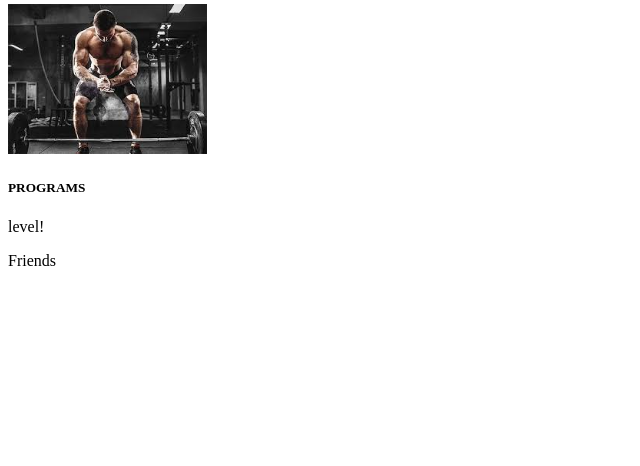
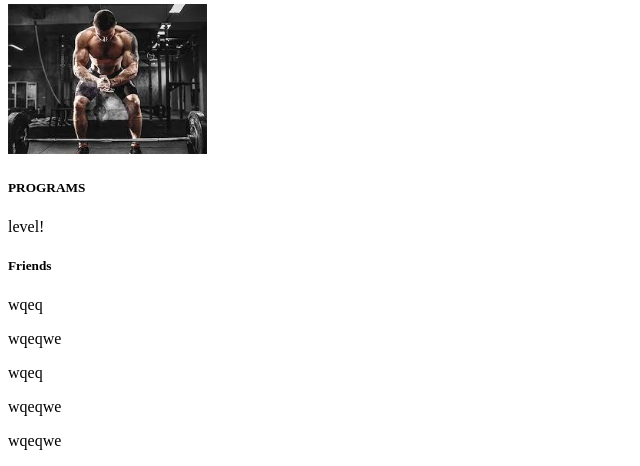
Before and after one commit to FrontMaybeBackend/GymApp, a Symfony app: template templates/starter_page/index.html.twig in a window 1280 px wide. Shown: the part 1457-1923 px from the top of the page, without its empty margins (0-640 px from the left). Before the commit the page ends 1723 px from the top, so only its background shows below. Run offline with Twig, Linux system fonts and the light colour scheme; the template is opened without the code that fills it, so the values that code supplies are empty; some libraries are stand-ins or nearby versions; some web fonts are replaced.

Commit message:
Added tested div

```diff
--- a/templates/starter_page/index.html.twig
+++ b/templates/starter_page/index.html.twig
@@ -82,7 +82,15 @@
 
     {% endif %}
 
-    <div class="container d-flex justify-content-end top-50">
-        <p>Friends</p>
+    <div class="container d-flex justify-content-end p-3">
+        <div class="border-start p-3 text">
+            <h5>Friends</h5>
+            <p>wqeq</p>
+            <p>wqeqwe</p>
+            <p>wqeq</p>
+            <p>wqeqwe</p>
+            <p>wqeqwe</p>
+        </div>
     </div>
+
 {% endblock %}
```
Also changed, not shown: assets/styles/app.css (line endings or trailing spaces).
